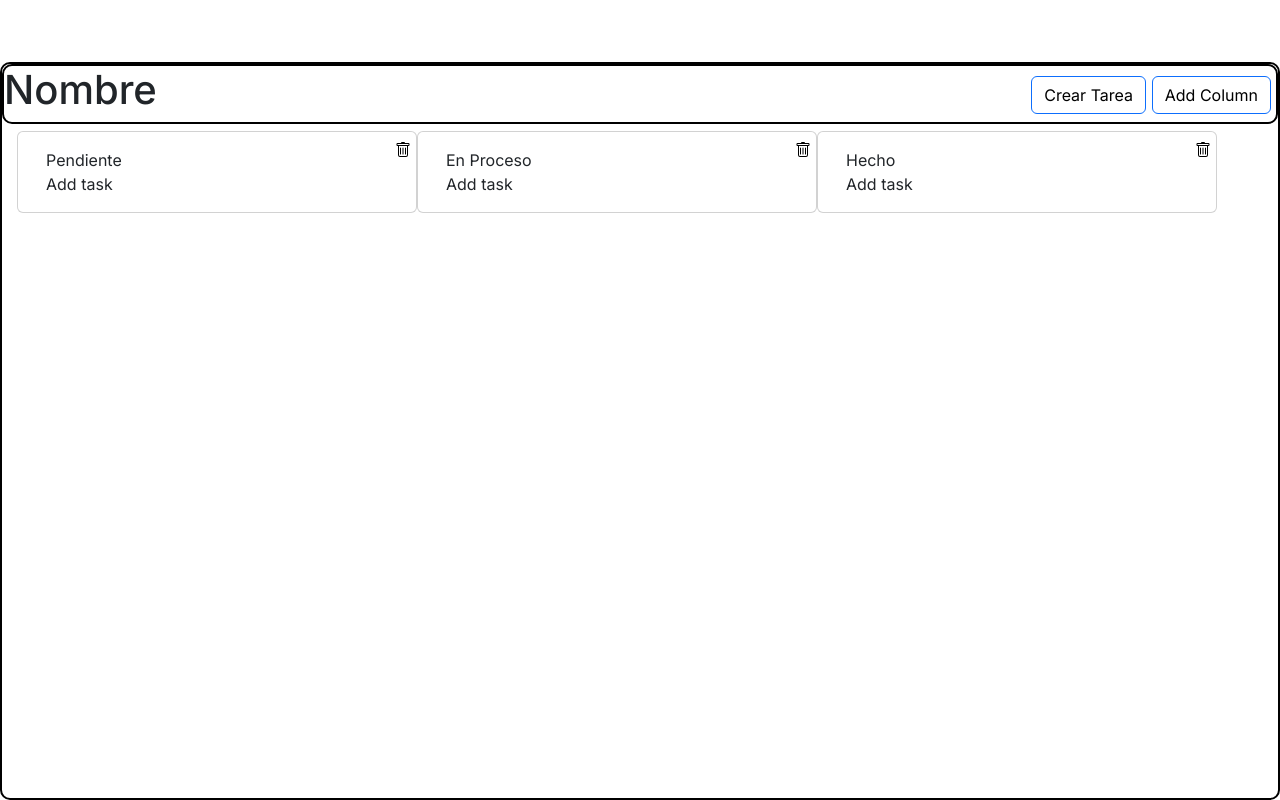
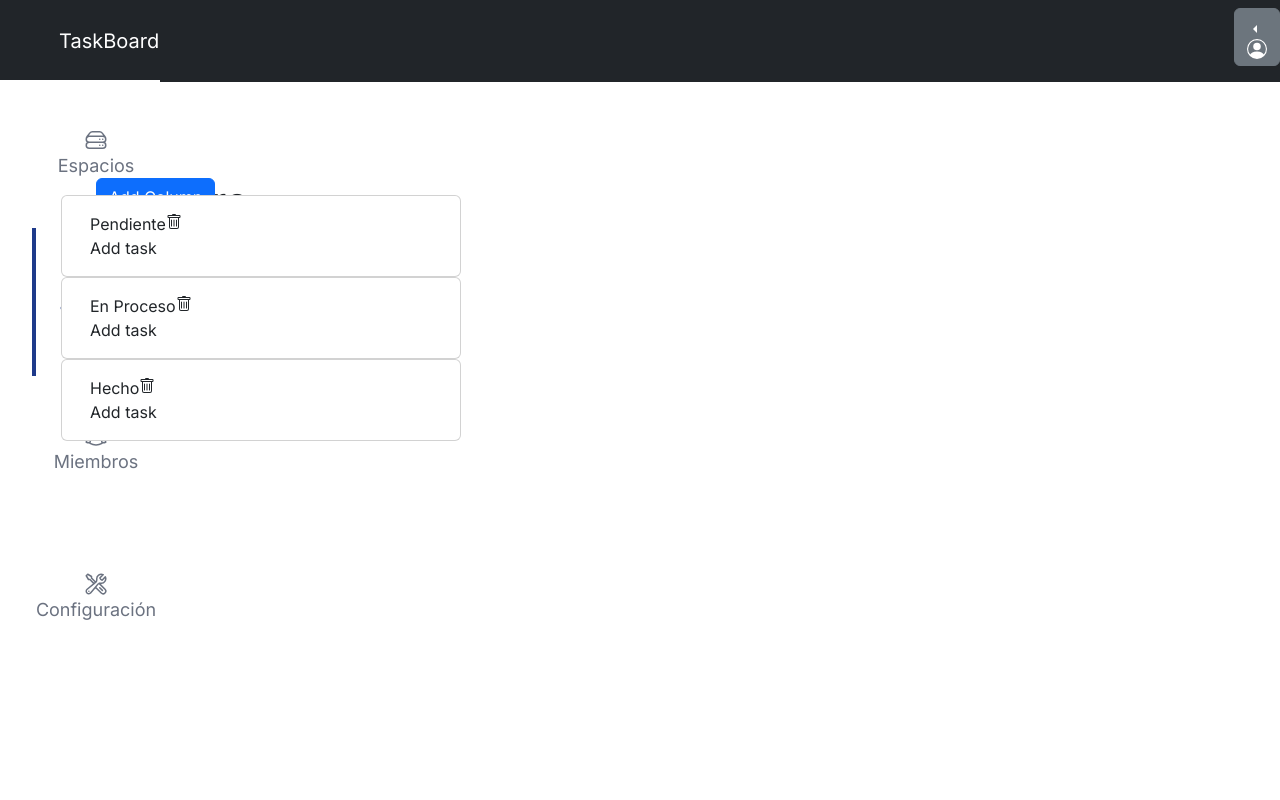
Before and after one commit to JEspinola99/Frontend-IO2, a Next.js app: page /boards in a window 1280 px wide. Built offline with nearby package versions, Linux system fonts and the light colour scheme.

Commit message:
pagina children agregada

```diff
--- a/src/app/boards/page.tsx
+++ b/src/app/boards/page.tsx
@@ -1,68 +1,59 @@
-"use client"
-import FormValidationError from '@/components/common/FormValidationError'
-import InputValidated from '@/components/common/inputValidated'
-import { useLoginForm } from '@/hooks/useLoginForm'
-import { useUserStore } from '@/store/user'
-import { ErrorMessage } from '@hookform/error-message'
-import Link from 'next/link'
-import React from 'react'
-import { Button, Card, Container, Form, FormControl, FormLabel } from 'react-bootstrap'
-import { Controller, FormProvider } from 'react-hook-form'
-import { Toaster } from 'react-hot-toast';
-import { useState } from 'react';
-import Modal from 'react-bootstrap/Modal';
-import Row from 'react-bootstrap/Row';
-import Col from 'react-bootstrap/Col';
-import InputGroup from 'react-bootstrap/InputGroup';
-import Table from 'react-bootstrap/Table';
-import DatePicker from 'react-datepicker'
-import 'react-datepicker/dist/react-datepicker.css'
+"use client";
+import FormValidationError from "@/components/common/FormValidationError";
+import InputValidated from "@/components/common/inputValidated";
+import { useLoginForm } from "@/hooks/useLoginForm";
+import { useUserStore } from "@/store/user";
+import { ErrorMessage } from "@hookform/error-message";
+import Link from "next/link";
+import React from "react";
+import {
+  Button,
+  Card,
+  Container,
+  Form,
+  FormControl,
+  FormLabel,
+} from "react-bootstrap";
+import { Controller, FormProvider } from "react-hook-form";
+import { Toaster } from "react-hot-toast";
+import { useState } from "react";
+import Modal from "react-bootstrap/Modal";
+import Row from "react-bootstrap/Row";
+import Col from "react-bootstrap/Col";
+import InputGroup from "react-bootstrap/InputGroup";
+import Table from "react-bootstrap/Table";
+import DatePicker from "react-datepicker";
+import "react-datepicker/dist/react-datepicker.css";
 import KanbanBoard from "../components/KanbanBoard";
+import { Main } from "../components/espacio/Main";
+import MainPage from "../components/Main/Main";
 //import encabezado from "../head/page";
 
 export default function Boards() {
-  const { handleLogout } = useLoginForm()
+  const { handleLogout } = useLoginForm();
   const email = useUserStore((state) => state.email);
-
 
   const [modalShow, setModalShow] = useState(false);
 
   return (
-    <>
-
-
-        <div className="principal">
-        <div className='barra-superior'>
-
-
+    <MainPage>
+      <div className="p-5 py-20 left-40  fixed inset-y-16 w-full h-30 justify-between">
         <h1>Nombre</h1>
 
-            <Button className = "task-btn"  onClick={() => setModalShow(true)}>
+        <Button className="task-btn" onClick={() => setModalShow(true)}>
           Crear Tarea
         </Button>
 
-
-
         <MydModalWithGrid show={modalShow} onHide={() => setModalShow(false)} />
-
-
+      </div>
+      <div className="p-5 py-50 left-40  fixed inset-y-16 w-full h-ful justify-between">
         <KanbanBoard />
-
       </div>
-
-      </div>
-
-
-
-      </>
+    </MainPage>
   );
 }
 
-
-
-
 function MydModalWithGrid(props) {
-
   const [validated, setValidated] = useState(false);
 
   const handleSubmit = (event) => {
@@ -78,21 +69,17 @@ function MydModalWithGrid(props) {
   return (
     <Modal {...props} size="lg" aria-labelledby="example-modal-sizes-title-lg">
       <Modal.Header closeButton>
-        <Modal.Title id="example-modal-sizes-title-lg">
-          Tarea
-        </Modal.Title>
+        <Modal.Title id="example-modal-sizes-title-lg">Tarea</Modal.Title>
       </Modal.Header>
       <Modal.Body className="grid-example">
         <Container>
           <Form noValidate validated={validated} onSubmit={handleSubmit}>
-
             <Table striped bordered hover>
               <thead>
                 <tr>
                   <th colSpan={2}>
                     <Form.Group controlId="validationCustomUsername">
                       <InputGroup hasValidation>
-
                         <Form.Control
                           type="text"
                           placeholder="Taskname"
@@ -105,13 +92,16 @@ function MydModalWithGrid(props) {
                       </InputGroup>
                     </Form.Group>
                   </th>
-
                 </tr>
               </thead>
               <tbody>
-        <tr >
+                <tr>
                   <td rowSpan={5}>
-              <Form.Group as={Col} md="8"controlId="validationCustomUsername">
+                    <Form.Group
+                      as={Col}
+                      md="8"
+                      controlId="validationCustomUsername"
+                    >
                       <Form.Label>Descripción</Form.Label>
                       <InputGroup hasValidation>
                         <Form.Control as="textarea" rows={15} />
@@ -124,31 +114,8 @@ function MydModalWithGrid(props) {
                   </td>
                   <td>
                     <Form.Group controlId="validationCustomUsername">
-                <Form.Label>Fecha  Inicio</Form.Label>
+                      <Form.Label>Fecha Inicio</Form.Label>
                       <InputGroup hasValidation>
-
-                  <Form.Control
-                    type="text"
-                    placeholder="Taskname"
-                    aria-describedby="inputGroupPrepend"
-                    required
-                  />
-                  <Form.Control.Feedback type="invalid">
-                    Please choose a task name.
-                  </Form.Control.Feedback>
-                </InputGroup>
-              </Form.Group>
-
-
-          </td>
-
-        </tr>
-        <tr>
-          <td>
-            <Form.Group controlId="validationCustomUsername">
-                <Form.Label>Fecha Vencimiento</Form.Label>
-                <InputGroup hasValidation>
-                  <InputGroup.Text id="inputGroupPrepend">@</InputGroup.Text>
                         <Form.Control
                           type="text"
                           placeholder="Taskname"
@@ -161,14 +128,15 @@ function MydModalWithGrid(props) {
                       </InputGroup>
                     </Form.Group>
                   </td>
-
                 </tr>
                 <tr>
                   <td>
                     <Form.Group controlId="validationCustomUsername">
-                <Form.Label>Usuario Asignado</Form.Label>
+                      <Form.Label>Fecha Vencimiento</Form.Label>
                       <InputGroup hasValidation>
-                  <InputGroup.Text id="inputGroupPrepend">@</InputGroup.Text>
+                        <InputGroup.Text id="inputGroupPrepend">
+                          @
+                        </InputGroup.Text>
                         <Form.Control
                           type="text"
                           placeholder="Taskname"
@@ -181,14 +149,15 @@ function MydModalWithGrid(props) {
                       </InputGroup>
                     </Form.Group>
                   </td>
-
                 </tr>
                 <tr>
                   <td>
                     <Form.Group controlId="validationCustomUsername">
-                <Form.Label>Etiqueta</Form.Label>
+                      <Form.Label>Usuario Asignado</Form.Label>
                       <InputGroup hasValidation>
-                  <InputGroup.Text id="inputGroupPrepend">@</InputGroup.Text>
+                        <InputGroup.Text id="inputGroupPrepend">
+                          @
+                        </InputGroup.Text>
                         <Form.Control
                           type="text"
                           placeholder="Taskname"
@@ -201,7 +170,27 @@ function MydModalWithGrid(props) {
                       </InputGroup>
                     </Form.Group>
                   </td>
-
+                </tr>
+                <tr>
+                  <td>
+                    <Form.Group controlId="validationCustomUsername">
+                      <Form.Label>Etiqueta</Form.Label>
+                      <InputGroup hasValidation>
+                        <InputGroup.Text id="inputGroupPrepend">
+                          @
+                        </InputGroup.Text>
+                        <Form.Control
+                          type="text"
+                          placeholder="Taskname"
+                          aria-describedby="inputGroupPrepend"
+                          required
+                        />
+                        <Form.Control.Feedback type="invalid">
+                          Please choose a task name.
+                        </Form.Control.Feedback>
+                      </InputGroup>
+                    </Form.Group>
+                  </td>
                 </tr>
                 <tr>
                   <td>
@@ -213,7 +202,6 @@ function MydModalWithGrid(props) {
                       </Form.Select>
                     </Form.Group>
                   </td>
-
                 </tr>
               </tbody>
             </Table>
--- a/src/app/components/KanbanBoard.tsx
+++ b/src/app/components/KanbanBoard.tsx
@@ -1,4 +1,4 @@
-"use client"
+"use client";
 import { useMemo, useState } from "react";
 import { Column, Id, Task } from "../types";
 import ColumnContainer from "./ColumnContainer";
@@ -15,8 +15,8 @@ import {
 import { SortableContext, arrayMove } from "@dnd-kit/sortable";
 import { createPortal } from "react-dom";
 import TaskCard from "./TaskCard";
-import { Button, Card, Row } from 'react-bootstrap'
-import CardGroup from 'react-bootstrap/CardGroup';
+import { Button, Card, Row } from "react-bootstrap";
+import CardGroup from "react-bootstrap/CardGroup";
 
 const defaultCols: Column[] = [
   {
@@ -30,13 +30,10 @@ const defaultCols: Column[] = [
   {
     id: "hecho",
     title: "Hecho",
-  }
+  },
 ];
 
-const defaultTasks: Task[] = [
-
-
-];
+const defaultTasks: Task[] = [];
 
 function KanbanBoard() {
   const [columns, setColumns] = useState<Column[]>(defaultCols);
@@ -57,18 +54,13 @@ function KanbanBoard() {
   );
 
   return (
-
-    <div>
+    <div className="py-50">
       <DndContext
         sensors={sensors}
         onDragStart={onDragStart}
         onDragEnd={onDragEnd}
         onDragOver={onDragOver}
       >
-
-
-
-
         <SortableContext items={columnsId}>
           <Row className="kanbanpos">
             {columns.map((col) => (
@@ -83,16 +75,18 @@ function KanbanBoard() {
                 tasks={tasks.filter((task) => task.columnId === col.id)}
               />
             ))}
-
           </Row>
-
         </SortableContext>
 
-          <Button onClick={() => { createNewColumn();}} className='cerrar'>
-
+        <Button
+          variant="primary"
+          onClick={() => {
+            createNewColumn();
+          }}
+          className=""
+        >
           Add Column
         </Button>
-
 
         {createPortal(
           <DragOverlay>
@@ -121,7 +115,6 @@ function KanbanBoard() {
         )}
       </DndContext>
     </div>
-
   );
 
   function createTask(columnId: Id) {
@@ -158,7 +151,6 @@ function KanbanBoard() {
     } else {
       alert("No se pueden crear más de 6 columnas");
     }
-
   }
 
   function deleteColumn(id: Id) {
--- a/src/app/components/Main/Main.tsx
+++ b/src/app/components/Main/Main.tsx
@@ -1,70 +1,21 @@
 "use client";
-import { createSpace } from "@/services/spaceService";
-import Link from "next/link";
-import { useRef, useState } from "react";
-import { Button, Col, Container, Row } from "react-bootstrap";
-import { CreateSpaceModal } from "./Modal";
-import { useForm, FormProvider } from "react-hook-form";
+// import { createSpace } from "@/services/spaceService";
+// import Link from "next/link";
+// import { useRef, useState } from "react";
+// import { Button, Col, Container, Row } from "react-bootstrap";
+// import { CreateSpaceModal } from "./Modal";
+// import { useForm, FormProvider } from "react-hook-form";
 import SideBar from "../SideBar";
 import Encabezado from "@/app/head/page";
 
-export default function MainPage({ data, nombre, id, users }: any) {
-  const [show, setShow] = useState(false);
-  const handleClose = () => {
-    methods.reset();
-    setShow(() => false);
-  };
-  const handleOpen = () => setShow(() => true);
-  const [boards, setBoards] = useState(data);
-  console.log(id);
-
-  const methods = useForm({
-    reValidateMode: "onChange",
-    defaultValues: { creadorId: id, usuarios: [], nombre: "", options: users },
-  });
-
-  const handleSubmit = async (data: any) => {
-    const res = await createSpace(data);
-    setBoards((current: any) => current.concat(res?.data));
-    handleClose();
-  };
-
+export default function MainPage({ children }: { children: React.ReactNode }) {
   return (
     <>
       <Encabezado />
-      <div className="principal">
+      <div>
         <SideBar />
-        <div className="left-40 p-5 py-2 fixed inset-y-16 w-full h-ful justify-between]">
-          <FormProvider {...methods}>
-            <CreateSpaceModal
-              show={show}
-              handleClose={handleClose}
-              onSubmit={handleSubmit}
-              handleSubmit={methods.handleSubmit}
-            />
-            <main>
-              <Container fluid>
-                <Row>
-                  <h1>Bienvenido a TaskBoard {nombre}</h1>
-                </Row>
-                <Row>
-                  <Col>
-                    <h2>Tus Espacios de trabajo</h2>
-                    {boards?.map((space: any) => (
-                      <div key={space.id}>
-                        <Link href={`/espacio/${space.id}`}>
-                          {space.nombre}
-                        </Link>
-                      </div>
-                    ))}
-                  </Col>
-                  <Col>
-                    <Button onClick={handleOpen}>Crear Espacio</Button>
-                  </Col>
-                </Row>
-              </Container>
-            </main>
-          </FormProvider>
+        <div className="p-5 py-20 left-40  fixed inset-y-16 w-full h-ful justify-between">
+          {children}
         </div>
       </div>
     </>
--- a/src/app/components/SideBar.tsx
+++ b/src/app/components/SideBar.tsx
@@ -6,7 +6,7 @@ interface Props {
 
 const SideBar = () => {
   return (
-    <div className="fixed inset-y-16 left-0 w-40 h-full bg-white">
+    <div className="fixed inset-y-20 left-0 w-40 h-full bg-white">
       <ul className="flex flex-col text-lg">
         <li className="flex justify-center items-center flex-col py-5 mt-auto text-gray-500">
           <svg
--- /dev/null
+++ b/src/app/components/Spaces.tsx
@@ -0,0 +1,68 @@
+"use client";
+import React, { useState } from "react";
+import { Button, Col, Container, Row } from "react-bootstrap";
+import { FormProvider, useForm } from "react-hook-form";
+import { CreateSpaceModal } from "./Main/Modal";
+import Link from "next/link";
+import { createSpace } from "@/services/spaceService";
+
+export default function Spaces({ data, nombre, id, users }: any) {
+  const [show, setShow] = useState(false);
+  const handleClose = () => {
+    methods.reset();
+    setShow(() => false);
+  };
+  const handleOpen = () => setShow(() => true);
+  const [boards, setBoards] = useState(data);
+  console.log(id);
+
+  const methods = useForm({
+    reValidateMode: "onChange",
+    defaultValues: { creadorId: id, usuarios: [], nombre: "", options: users },
+  });
+
+  const handleSubmit = async (data: any) => {
+    const res = await createSpace(data);
+    setBoards((current: any) => current.concat(res?.data));
+    handleClose();
+  };
+
+  return (
+    <>
+      <div>
+        <div>
+          <FormProvider {...methods}>
+            <CreateSpaceModal
+              show={show}
+              handleClose={handleClose}
+              onSubmit={handleSubmit}
+              handleSubmit={methods.handleSubmit}
+            />
+            <main>
+              <Container fluid>
+                <Row>
+                  <h1>Bienvenido a TaskBoard {nombre}</h1>
+                </Row>
+                <Row>
+                  <Col>
+                    <h2>Tus Espacios de trabajo</h2>
+                    {boards?.map((space: any) => (
+                      <div key={space.id}>
+                        <Link href={`/espacio/${space.id}`}>
+                          {space.nombre}
+                        </Link>
+                      </div>
+                    ))}
+                  </Col>
+                  <Col>
+                    <Button onClick={handleOpen}>Crear Espacio</Button>
+                  </Col>
+                </Row>
+              </Container>
+            </main>
+          </FormProvider>
+        </div>
+      </div>
+    </>
+  );
+}
--- a/src/app/components/espacio/Main.tsx
+++ b/src/app/components/espacio/Main.tsx
@@ -69,7 +69,7 @@ export const Main = ({ data, id, users, usersInSpace }: any) => {
         handleSubmit={methods.handleSubmit}
         edit={true}
       />
-      <Encabezado />
+
       <h1>Espacio: {spaceData.nombre}</h1>
       <Button onClick={handleOpen}>Editar</Button>
       <h2>Miembros</h2>
```
Also changed, not shown: src/app/[espacio]/[id]/page.tsx (+44 -29 lines), src/app/page.tsx (+21 -16 lines). Lines whose indentation alone changed are shown as unchanged.
